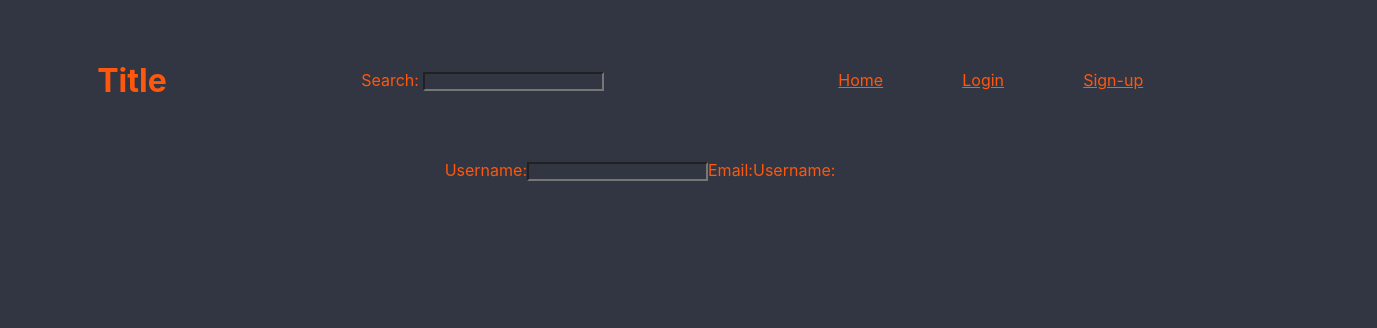
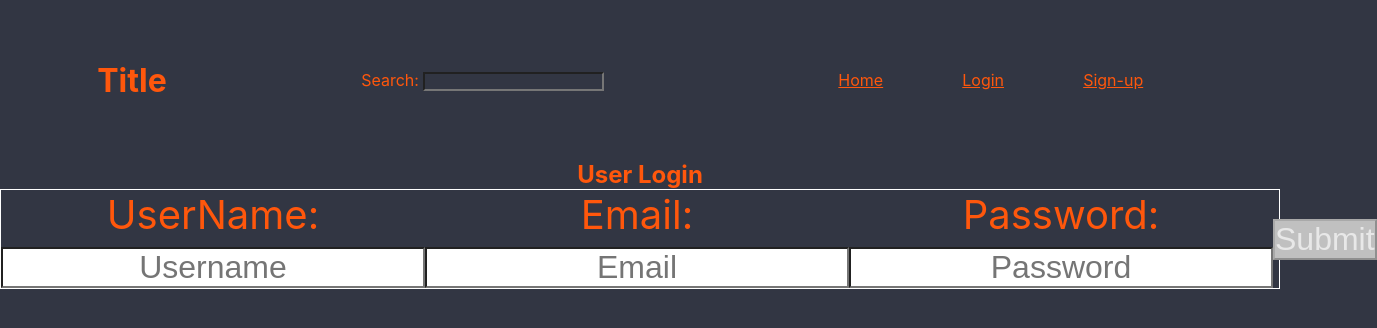
Before and after one commit to Food-Truck-BWPT/frontend, a React (Create React App) app in the folder foodtrucker/: page /login in a window 1280 px wide. Shown: the top 328 px of the page, 1377 px wide, since content can reach past the window. Built offline with nearby package versions, Linux system fonts and the light colour scheme.

Commit message:
set up login form with some yup validation

```diff
--- a/foodtrucker/src/components/Header.js
+++ b/foodtrucker/src/components/Header.js
@@ -27,7 +27,7 @@ function Header() {
             <nav>
                 <Link to="/">Home</Link>
                 <Link to="/login">Login</Link>
-                <Link>Sign-up</Link>
+                <Link to="/register">Sign-up</Link>
             </nav>
         </StyledHeader>
     )
--- a/foodtrucker/src/components/Login.js
+++ b/foodtrucker/src/components/Login.js
@@ -1,17 +1,158 @@
-import React, { useState, useEffect } from "react"
+import React, { useState, useEffect } from "react";
+import { useHistory } from "react-router-dom";
+import styled from "styled-components";
+import { axiosWithAuth } from "../utils/axiosWithAuth";
+import * as Yup from "yup";
 
-function Login() {
-const [loginInputs, setLoginINputs] = useState({})
- return (
-     <div className="login">
-         <form>
-            <label>Username:</label>
-            <input></input>
-            <label>Email:</label>
-            <label>Username:</label>
-         </form>
-     </div>
- )
-}
+// STYLING ************
+const LoginForm = styled.form`
+  border: 1px solid white;
+  display: flex;
+  align-items: center;
+  justify-content: space-around;
+
+  label {
+    font-size: 2.5rem;
+  }
+  input {
+    background-color: white;
+    font-size: 2rem;
+  }
+  button {
+    font-size: 2rem;
+    :disabled {
+      background: #c0c0c0;
+      color: #e8e8e8;
+    }
+  }
+`;
+
+// CODE *********
+
+const Login = () => {
+  const formSchema = Yup.object().shape({
+    username: Yup.string().required("Must include a valid username."),
+    email: Yup.string().required("email is required."),
+    password: Yup.string()
+      .min(4, "Passwords must be at least 4 characters long.")
+      .required("Password is required."),
+  });
+
+  const history = useHistory();
+  const [login, setLogin] = useState({
+    username: "",
+    email: "",
+    password: "",
+    // isVendor: false,
+  });
+
+  const [errors, setErrors] = useState({
+    username: "",
+    email: "",
+    password: "",
+  });
+  const [buttonDisabled, setButtonDisabled] = useState(true);
+
+  const handleSubmit = (event) => {
+    event.preventDefault();
+    // axiosWithAuth()
+    //   .post(`https://foodtruck.herokuapp.com/api/auth/login`, login)
+    //   .then((res) => {
+    //     console.log(res.data);
+    //     localStorage.setItem("token", res.data.token);
+    //     history.push("/profile");
+    //   })
+    //   .catch((err) => {
+    //     console.log("error", err);
+    //   });
+  };
+
+  const handleChange = (e) => {
+    // e.persist();
+    Yup.reach(formSchema, e.target.name)
+      .validate(e.target.value)
+      .then((valid) => {
+        setErrors({
+          ...errors,
+          [e.target.name]: "",
+        });
+      })
+      .catch((err) => {
+        setErrors({
+          ...errors,
+          [e.target.name]: err.errors[0],
+        });
+      });
+
+    setLogin({
+      ...login,
+      [e.target.name]: e.target.value,
+      isVendor: !login.isVendor,
+    });
+  };
+
+  useEffect(() => {
+    formSchema.isValid(login).then((valid) => {
+      setButtonDisabled(!valid);
+    });
+  }, [login]);
+
+  return (
+    <div>
+      <h2>User Login</h2>
+      <LoginForm onSubmit={handleSubmit}>
+        <label>
+          UserName:
+          <input
+            type="text"
+            name="username"
+            placeholder="Username"
+            value={login.username}
+            onChange={handleChange}
+          />
+        </label>
+        {errors.username.length > 0 ? (
+          <p className="error">{errors.username}</p>
+        ) : null}
+        <label>
+          Email:
+          <input
+            type="text"
+            name="email"
+            placeholder="Email"
+            value={login.email}
+            onChange={handleChange}
+          />
+        </label>
+        {errors.email.length > 0 ? (
+          <p className="error">{errors.email}</p>
+        ) : null}
+        <label>
+          Password:
+          <input
+            type="password"
+            name="password"
+            placeholder="Password"
+            value={login.password}
+            onChange={handleChange}
+          />
+        </label>
+        {errors.password.length > 4 ? (
+          <p className="error">{errors.password}</p>
+        ) : null}
+        {/* <label>
+          Vendor?:
+          <input
+            type="checkbox"
+            name="isVendor"
+            value={login.isVendor}
+            onChange={handleChange}
+          />
+        </label> */}
+        <button disabled={buttonDisabled}>Submit</button>
+      </LoginForm>
+    </div>
+  );
+};
 
 export default Login;
```
Also changed, not shown: foodtrucker/src/components/Signup.js (+144 -0 lines).
